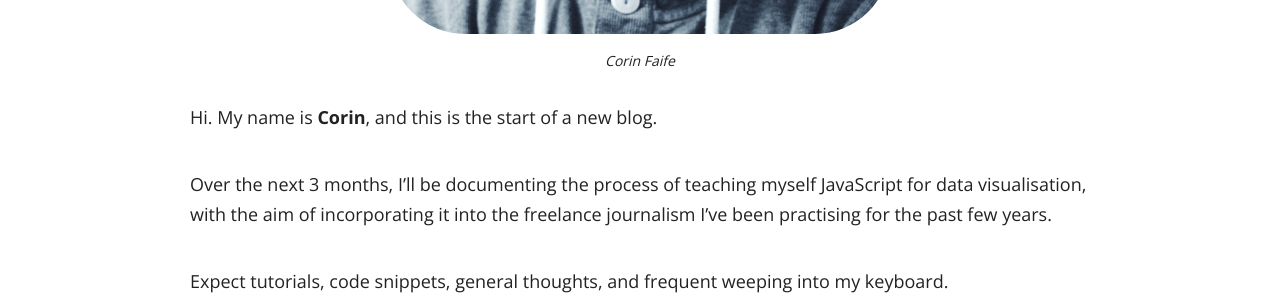
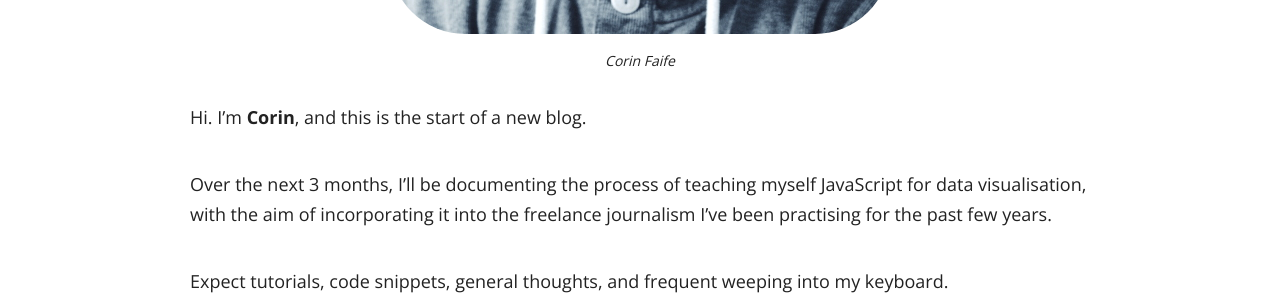
Before and after one commit to infratxt/infratxt.github.io, a Jekyll site: the page built from about.md, in a window 1280 px wide. Shown: the part 843-1143 px from the top of the page. Built offline with Jekyll 4.4.1, drawn with Linux system fonts in a browser that asks for light colours; nearby versions of some CDN libraries.

Commit message:
Small change to About page

```diff
--- a/about.md
+++ b/about.md
@@ -12,7 +12,7 @@ chart: true
 </figure>
 
 
-Hi. My name is **Corin**, and this is the start of a new blog.
+Hi. I'm **Corin**, and this is the start of a new blog.
 
 Over the next 3 months, I'll be documenting the process of teaching myself JavaScript for data visualisation, with the aim of incorporating it into the freelance journalism I've been practising for the past few years.
 
```
